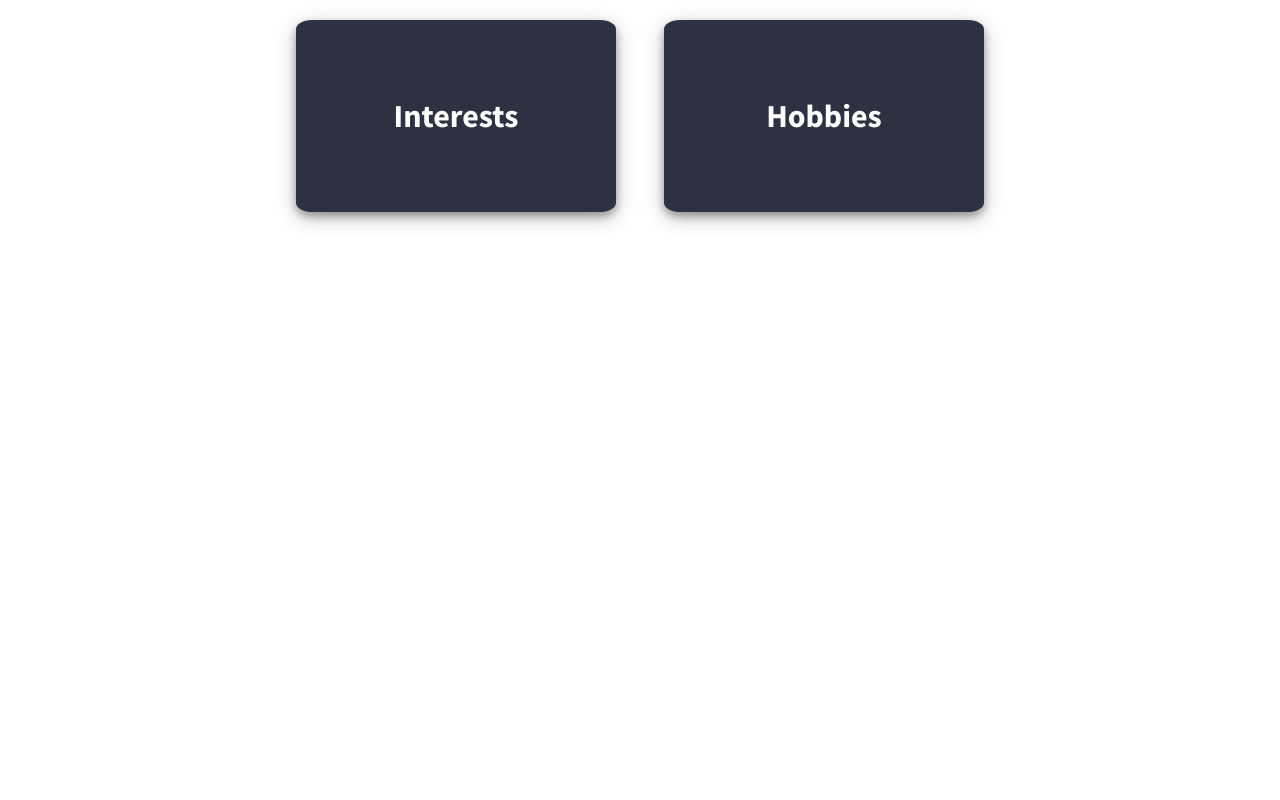
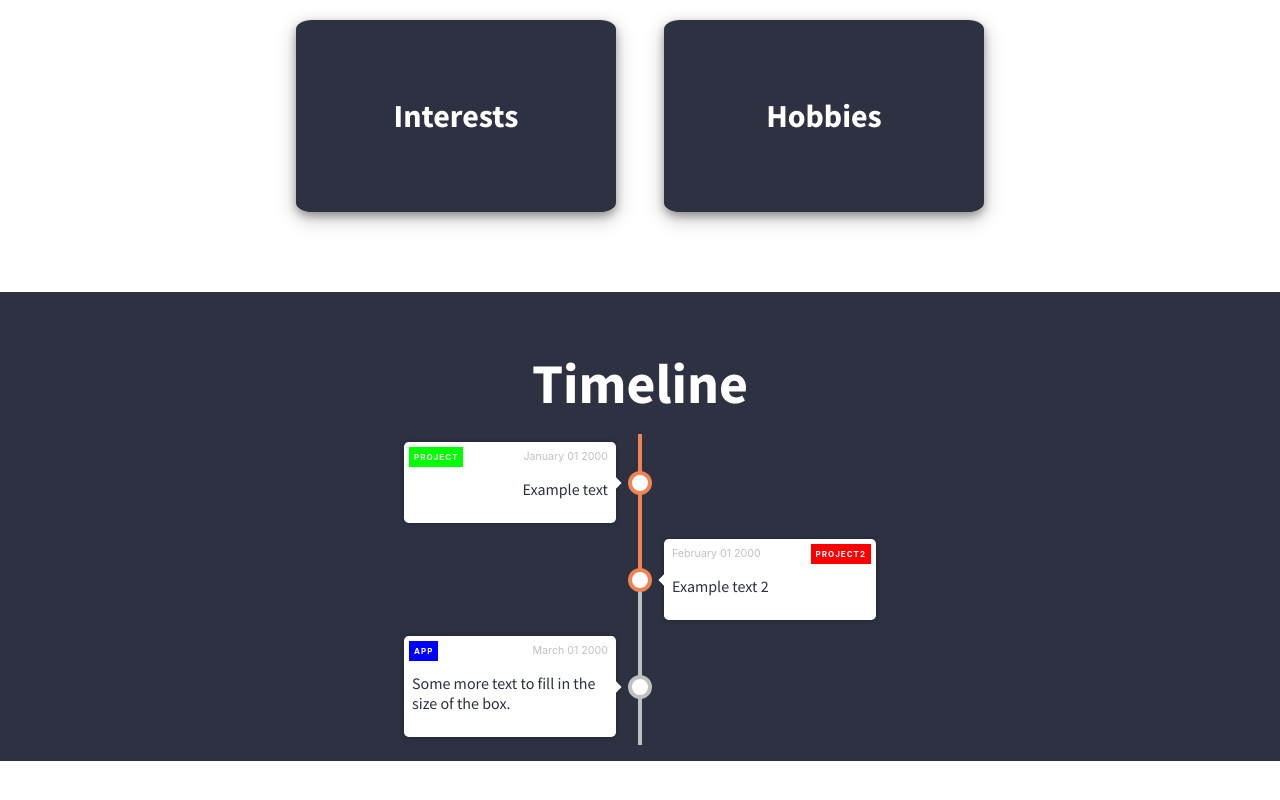
Before and after one commit to granitdula/personal-website, a React (Create React App) app: page / in a window 1280 px wide. Shown: the part 1226-2026 px from the top of the page. Built offline with nearby package versions, Linux system fonts and the light colour scheme.

Commit message:
added timeline section and graph + example data

```diff
--- a/src/components/sections/timeline/Timeline.css
+++ b/src/components/sections/timeline/Timeline.css
@@ -1,4 +1,16 @@
 .timeline-container {
+  display: flex;
+  flex-direction: column;
+  align-items: center;
+  background-color: #2d3142;
   width: 100%;
   height: 100%;
+  margin-top: 5rem;
 }
+
+.timeline-container h1 {
+  color: white;
+  font-family: 'Source Sans Pro', sans-serif;
+  font-size: 42pt;
+  margin-bottom: 1rem;
+}
--- a/src/components/sections/timeline/Timeline.js
+++ b/src/components/sections/timeline/Timeline.js
@@ -1,5 +1,7 @@
 import React from 'react';
 import './Timeline.css';
+import TimelineGraph from '../../visualisations/timeline-graph/TimelineGraph.js';
+import timelineData from '../../../resources/component-data/timeline-data.json';
 
 class Timeline extends React.Component {
   constructor() {
@@ -8,8 +10,9 @@ class Timeline extends React.Component {
 
   render() {
     return (
-      <div>
-
+      <div className='timeline-container'>
+        <h1>Timeline</h1>
+        <TimelineGraph timelineData={timelineData}/>
       </div>
     );
   }
--- /dev/null
+++ b/src/components/visualisations/timeline-graph/TimelineGraph.css
@@ -0,0 +1,25 @@
+.timeline-graph-container {
+  display: flex;
+  flex-direction: column;
+  position: relative;
+  width: 35rem;
+  margin-bottom: 1rem;
+}
+
+.timeline-graph-container .timeline-line {
+  background-color: #bfc0c0;
+  content: '';
+  position: absolute;
+  left: calc(50% - 2px);
+  width: 4px;
+  height: 100%;
+  }
+
+.timeline-graph-container .timeline-line-filler {
+  background-color: #ef8354;
+  content: '';
+  position: absolute;
+  left: calc(50% - 2px);
+  width: 4px;
+  height: 50%;
+}
--- /dev/null
+++ b/src/components/visualisations/timeline-graph/TimelineGraph.js
@@ -0,0 +1,53 @@
+import React from 'react';
+import './TimelineGraph.css';
+import TimelineItem from '../timeline-item/TimelineItem.js';
+
+class TimelineGraph extends React.Component {
+  constructor(props) {
+    super(props);
+    this.lineBarRef = React.createRef();
+    this.state = { lineBarPercent: 0, lineFillYPos: 0 };
+  }
+
+  updateLineFillYPos = () => {
+    const lineFillYPixels = this.lineBarRef.current.scrollHeight *
+                            (this.state.lineBarPercent / 100);
+    this.state = this.setState({
+      lineFillYPos: this.lineBarRef.current.getBoundingClientRect().y + lineFillYPixels
+    });
+  }
+
+  calculateAndUpdateLineBarPercent = () => {
+    const halfWindowHeight = Math.floor(window.innerHeight / 2);
+    const lineBarYOffset = this.lineBarRef.current.getBoundingClientRect().y;
+    let percentCalculation = 100 * (halfWindowHeight - lineBarYOffset) /
+                             this.lineBarRef.current.scrollHeight;
+
+    percentCalculation = percentCalculation < 0 ? 0 : percentCalculation;
+    const newPercent = percentCalculation > 100 ? 100 : percentCalculation;
+
+    this.setState({ lineBarPercent: newPercent });
+  }
+
+  updateTimelineGraph = () => {
+    this.calculateAndUpdateLineBarPercent();
+    this.updateLineFillYPos();
+  }
+
+  componentDidMount() { window.addEventListener('scroll', this.updateTimelineGraph); }
+
+  render() {
+    return (
+      <div className='timeline-graph-container'>
+        <div className='timeline-line' ref={this.lineBarRef}></div>
+        {this.props.timelineData.items.map((data, index) => (
+          <TimelineItem data={data} lineFillYPos={this.state.lineFillYPos} key={index}/>
+        ))}
+        <div className='timeline-line-filler'
+             style={{ height: (this.state.lineBarPercent.toString() + '%') }}></div>
+      </div>
+    );
+  }
+}
+
+export default TimelineGraph
--- /dev/null
+++ b/src/components/visualisations/timeline-item/TimelineItem.css
@@ -0,0 +1,96 @@
+.timeline-item-container {
+  display: flex;
+  justify-content: flex-end;
+  position: relative;
+  margin: 0.5rem 0;
+  margin-left: -1.5rem;
+  width: 50%;
+}
+
+.timeline-item-container:nth-child(odd) {
+  align-self: flex-end;
+  justify-content: flex-start;
+  margin-left: 0;
+  margin-right: -1.5rem;
+}
+
+.timeline-item-content {
+  display: flex;
+  flex-direction: column;
+  align-items: flex-end;
+  position: relative;
+  padding: 0.5rem;
+  background-color: white;
+  border-radius: 0.3rem;
+  box-shadow: 0 0 5px rgba(0, 0, 0, 0.3);
+  width: 70%;
+}
+
+.timeline-item-content::after {
+  content: '';
+  background-color: white;
+  box-shadow: 1px -1px 1px rgba(0, 0, 0, 0.2);
+  position: absolute;
+  top: calc(50% - 0.25rem);
+  right: -0.25rem;
+  width: 0.5rem;
+  height: 0.5rem;
+  transform: rotate(45deg);
+}
+
+.timeline-item-container:nth-child(odd) .timeline-item-content {
+  text-align: left;
+  align-items: flex-start;
+}
+
+.timeline-item-container:nth-child(odd) .timeline-item-content::after {
+  left: -0.25rem;
+  box-shadow: -1px 1px 1px rgba(0, 0, 0, 0.2);
+  right: auto;
+}
+
+.timeline-item-content time {
+  color: #bfc0c0;
+  font-size: 8pt;
+}
+
+.timeline-item-content p {
+  color: #2d3142;
+  font-size: 12pt;
+  font-family: 'Source Sans Pro', sans-serif;
+}
+
+.timeline-item-content .tag {
+  color: white;
+  font-size: 6pt;
+  font-weight: bold;
+  top: 5px;
+  left: 5px;
+  letter-spacing: 1px;
+  padding: 5px;
+  position: absolute;
+  text-transform: uppercase;
+}
+
+.timeline-item-container:nth-child(odd) .timeline-item-content .tag {
+  left: auto;
+  right: 5px;
+}
+
+.timeline-item-content .timeline-node {
+  background-color: white;
+  border-radius: 50%;
+  border: 4px solid #bfc0c0;
+  position: absolute;
+  width: 1rem;
+  height: 1rem;
+  top: calc(50% - 0.75rem);
+  left: calc(100% + 0.75rem);
+  z-index: 1;
+  transition: all ease-in-out 500ms;
+}
+
+.timeline-item-container:nth-child(odd) .timeline-item-content .timeline-node {
+  left: auto;
+  right: calc(100% + 0.75rem);;
+}
--- /dev/null
+++ b/src/components/visualisations/timeline-item/TimelineItem.js
@@ -0,0 +1,42 @@
+import React from 'react';
+import './TimelineItem.css';
+import { LIGHTGREY, PALEORANGE } from '../../../constants/colours.js';
+
+class TimelineItem extends React.Component {
+  constructor(props) {
+    super(props);
+    this.nodeRef = React.createRef();
+    this.state = { nodeColour: LIGHTGREY };
+  }
+
+  componentDidMount() {
+    this.updateNodeColour();
+
+    window.addEventListener('scroll', this.updateNodeColour);
+  }
+
+  updateNodeColour = () => {
+    const nodeYOffset = this.nodeRef.current.getBoundingClientRect().y;
+    this.setState({ nodeColour: this.props.lineFillYPos > nodeYOffset ?
+                    PALEORANGE : LIGHTGREY });
+  }
+
+  render() {
+    return (
+      <div className='timeline-item-container'>
+        <div className='timeline-item-content'>
+          <span className='tag' style={{ background: this.props.data.category.colour }}>
+            { this.props.data.category.tag }
+          </span>
+          <time>{ this.props.data.date }</time>
+          <p>{ this.props.data.text }</p>
+          <span className='timeline-node'
+                style={{ borderColor: this.state.nodeColour }}
+                ref={this.nodeRef}></span>
+        </div>
+      </div>
+    );
+  }
+}
+
+export default TimelineItem
--- /dev/null
+++ b/src/constants/colours.js
@@ -0,0 +1,5 @@
+export const WHITE = '#ffffff';
+export const LIGHTGREY = '#bfc0c0';
+export const MEDIUMGREYISHBLUE = '#4f5d75';
+export const DARKGREYISHBLUE = '#2d3142';
+export const PALEORANGE = '#ef8354';
--- /dev/null
+++ b/src/resources/component-data/timeline-data.json
@@ -0,0 +1,28 @@
+{
+  "items": [
+    {
+      "text": "Example text",
+      "date": "January 01 2000",
+      "category": {
+        "tag": "Project",
+        "colour": "#00ff00"
+      }
+    },
+    {
+      "text": "Example text 2",
+      "date": "February 01 2000",
+      "category": {
+        "tag": "Project2",
+        "colour": "#ff0000"
+      }
+    },
+    {
+      "text": "Some more text to fill in the size of the box.",
+      "date": "March 01 2000",
+      "category": {
+        "tag": "App",
+        "colour": "#0000ff"
+      }
+    }
+  ]
+}
```
